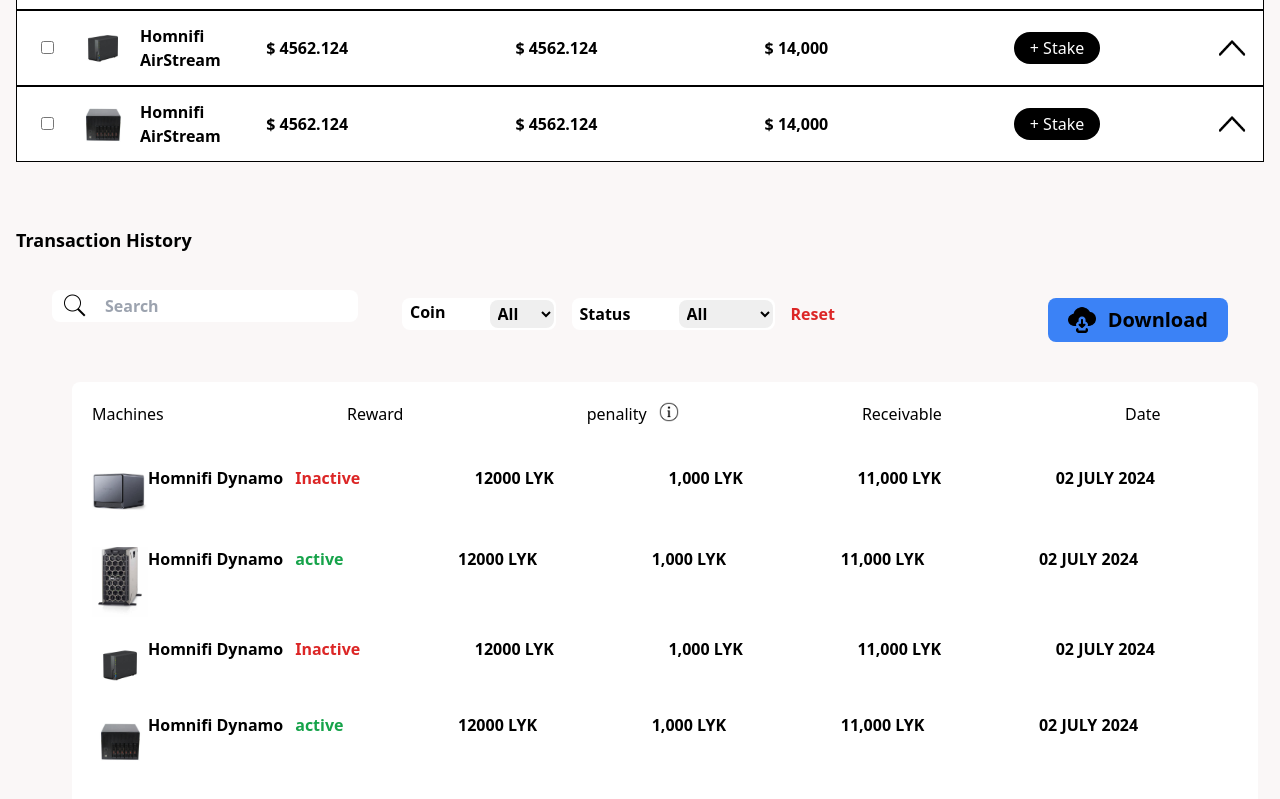
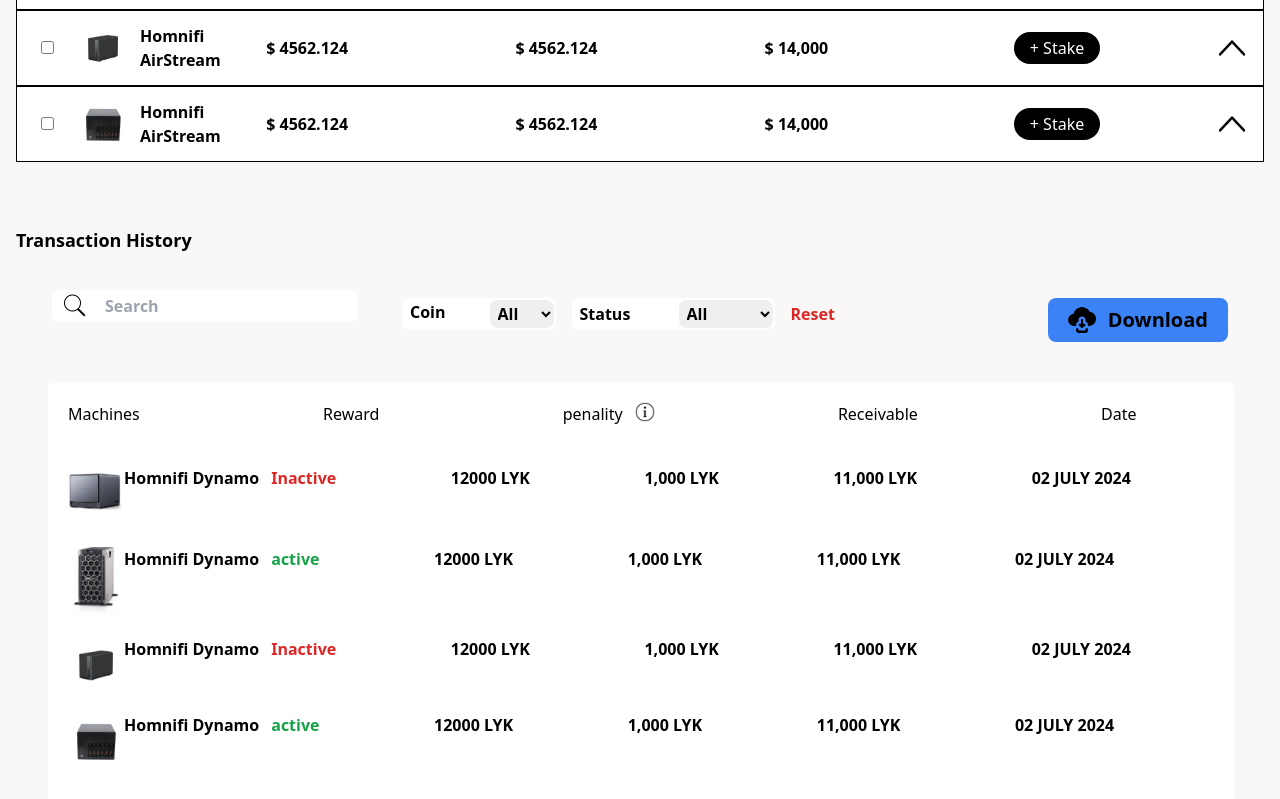
Before and after one commit to MalikAmirJaved/Shopping-Card, a plain HTML site: page index.html in a window 1280 px wide. Shown: the part 687-1486 px from the top of the page. Drawn offline with nearby package versions, Linux system fonts and the light colour scheme.

Commit message:
Add files via upload

```diff
--- a/index.html
+++ b/index.html
@@ -740,7 +740,7 @@
                     </div>
                 </div>
             </div>
-            <div id="bottominfo" class=" mt-10 ml-14 w-[95%] bg-white px-5 py-5 rounded-lg">
+            <div id="bottominfo" class=" mt-10 lg:ml-8 w-[95%] bg-white px-5 py-5 rounded-lg">
                 <ul class="flex mb-10 gap-[50%] sm:gap-[25%] md:gap-[17%] lg:gap-[16%]">
                     <li>Machines</li>
                     <li class="hidden lg:block">Reward</li>
```
